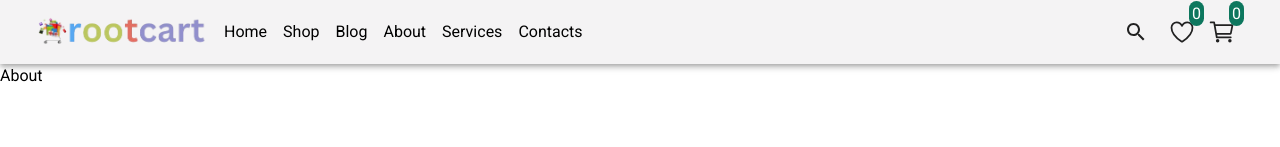
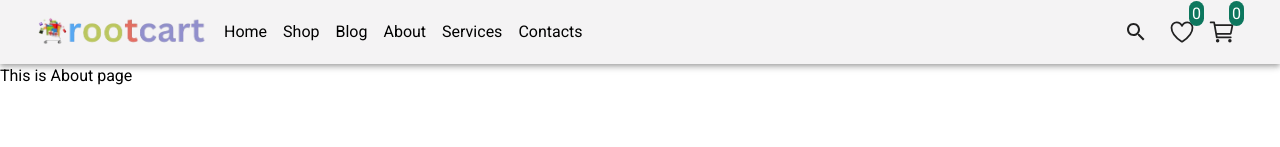
Before and after one commit to MIRNOMAN/root_shop_cart, a React (Vite) app: page /about in a window 1280 px wide. Shown: the top 147 px of the page. Built offline with nearby package versions, Linux system fonts and the light colour scheme.

Commit message:
create about page

```diff
--- a/src/pages/About/About.jsx
+++ b/src/pages/About/About.jsx
@@ -2,7 +2,7 @@
 
 const About = () => {
   return (
-    <div>About</div>
+    <div>This is About page</div>
   )
 }
 
```
